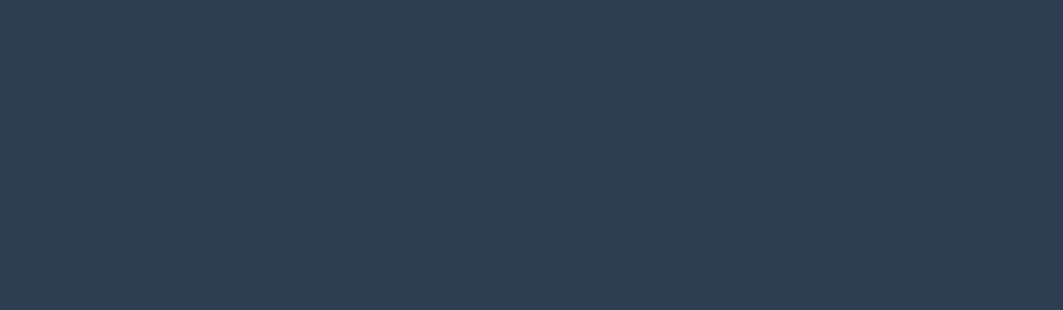
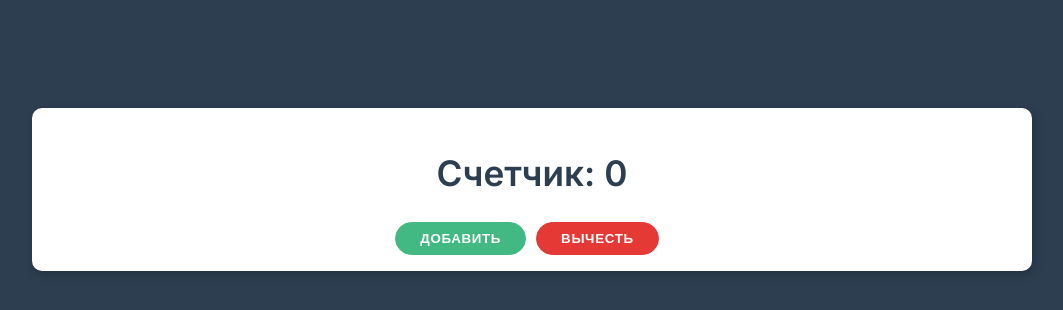
Before and after one commit to petr-rikhter/vueMinin, a website: page index.html in a window 1280 px wide. Shown: the whole page, without its empty margins (108-1171 px from the left). Drawn offline with nearby package versions, Linux system fonts and the light colour scheme.

Commit message:
интерполяция и директива v-on или @

```diff
--- a/app.js
+++ b/app.js
@@ -0,0 +1,10 @@
+const App = {
+  data() {
+    return {
+      counter: 0,
+      title: "Счетчик: ",
+    };
+  },
+};
+
+Vue.createApp(App).mount("#app");
--- a/index.html
+++ b/index.html
@@ -9,6 +9,16 @@
     <link rel="stylesheet" href="theme.css" />
   </head>
   <body>
+    <div class="container pt-5" id="app">
+      <div class="card center">
+        <h1>{{ title }} {{ counter }}</h1>
+        <div>
+          <button class="btn primary" @click="counter++">Добавить</button>
+          <button class="btn danger" @click="counter--">Вычесть</button>
+        </div>
+      </div>
+    </div>
+
     <script src="https://unpkg.com/vue@next"></script>
     <script src="app.js"></script>
   </body>
```
